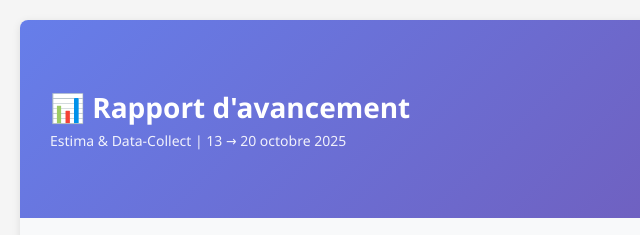
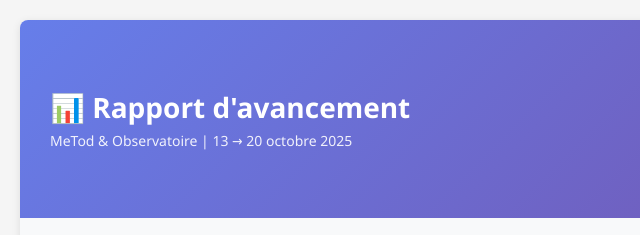
Before and after one commit to Untec-Services/rapport_de_suivi, a plain HTML site: page semaine-13-oct-2025.html in a window 1280 px wide. Shown: the top 235 px of the page, 0-640 px from the left. Drawn offline with Linux system fonts and the light colour scheme; no server answers.

Commit message:
Update semaine-13-oct-2025.html

```diff
--- a/semaine-13-oct-2025.html
+++ b/semaine-13-oct-2025.html
@@ -593,7 +593,7 @@
       <div class="header">
         <div class="header-left">
           <h1>📊 Rapport d'avancement</h1>
-          <p>Estima & Data-Collect | 13 → 20 octobre 2025</p>
+          <p>MeTod & Observatoire | 13 → 20 octobre 2025</p>
         </div>
         <div class="header-right">
           <div class="user-selector">
```
